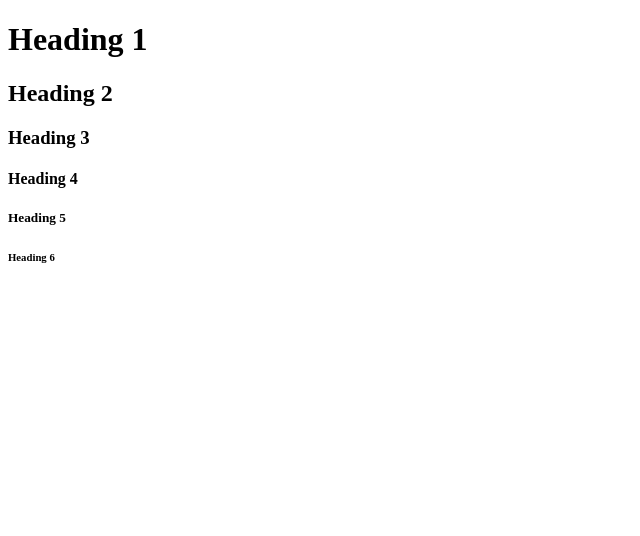
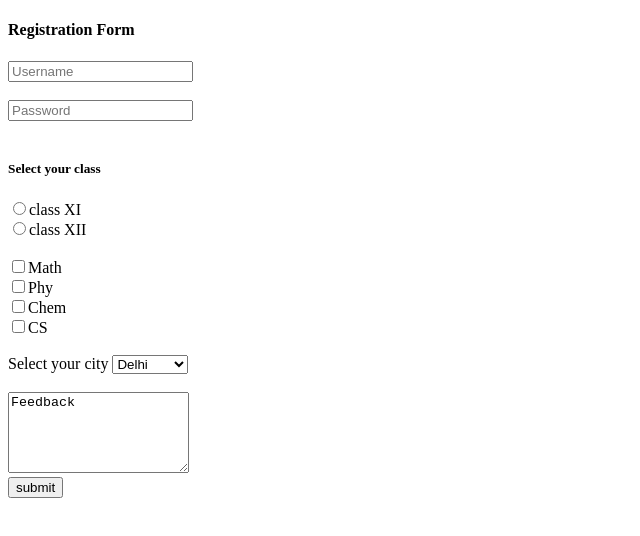
Before and after one commit to chanchalpatel51/HTML-Tutorial, a plain HTML site: page index.html in a window 1280 px wide. Shown: the whole page, without its empty margins (0-640 px from the left). Drawn offline with Linux system fonts and the light colour scheme.

Commit message:
Add form

```diff
--- a/index.html
+++ b/index.html
@@ -7,15 +7,50 @@
     <title>My first page</title>
 </head>
 <body>
-    <!--This is a body tag-->
-    <!-- <p>
-        This is a paragraph.
-    </p> -->
-    <h1>Heading 1</h1>
-    <h2>Heading 2</h2>
-    <h3>Heading 3</h3>
-    <h4>Heading 4</h4>
-    <h5>Heading 5</h5>
-    <h6>Heading 6</h6>
+    <h4>Registration Form</h4>
+    <form action="/action.php">
+        <input type="text" placeholder="Username">
+        <br><br>
+        <input type="password" placeholder="Password">
+        <br><br>
+
+        <h5>Select your class</h5>
+        <label for="101">
+            <input type="radio" value="class XI" name="class" id="101">class XI
+        </label>
+        <br>
+        <label for="102">
+            <input type="radio" value="class XII" name="class" id="102">class XII
+        </label>
+        <br><br>
+        <label for="Math">
+            <input type="checkbox" value="math" name="subject" id="101">Math
+        </label>
+        <br>
+        <label for="Phy">
+            <input type="checkbox" value="phy" name="subject" id="102">Phy
+        </label>
+        <br>
+        <label for="Chem">
+            <input type="checkbox" value="chem" name="subject" id="103">Chem
+        </label>
+        <br>
+        <label for="CS">
+            <input type="checkbox" value="CS" name="subject" id="104">CS
+        </label>
+        <br><br>
+        Select your city
+        <select name="City">
+            <option value="Delhi">Delhi</option>
+            <option value="Banglore">Banglore</option>
+            <option value="Pune">Pune</option>
+            <option value="Mumbai">Mumbai</option>
+        </select>
+        <br><br>
+        <textarea name="feedback" id="101" placeholder="Please give your valueable feeback here." rows="5">Feedback</textarea>
+
+        <br>
+        <input type="submit" value="submit">
+    </form>
 </body>
 </html>
```
